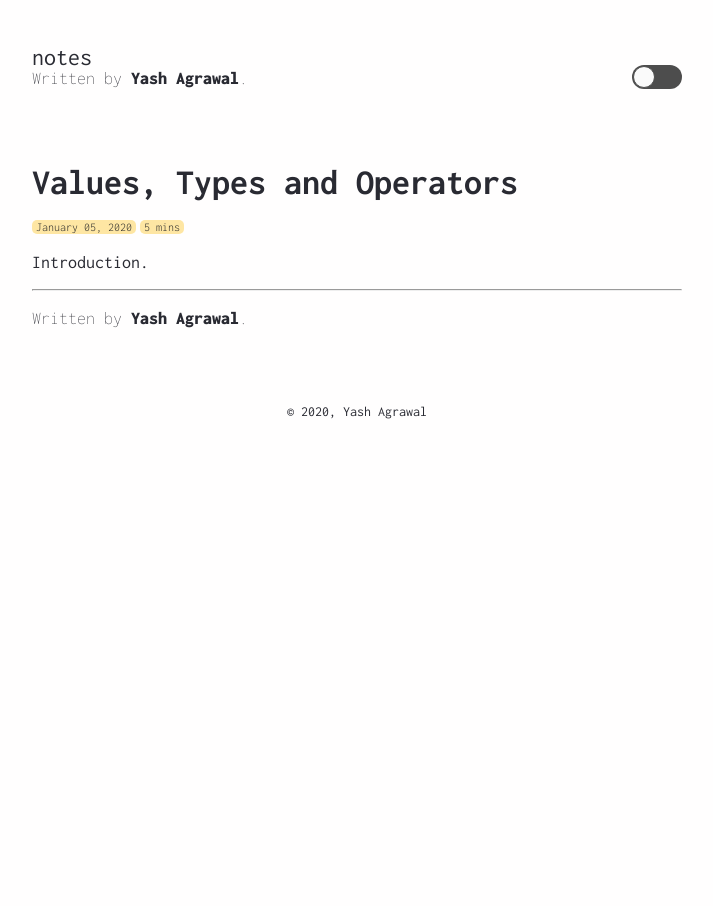
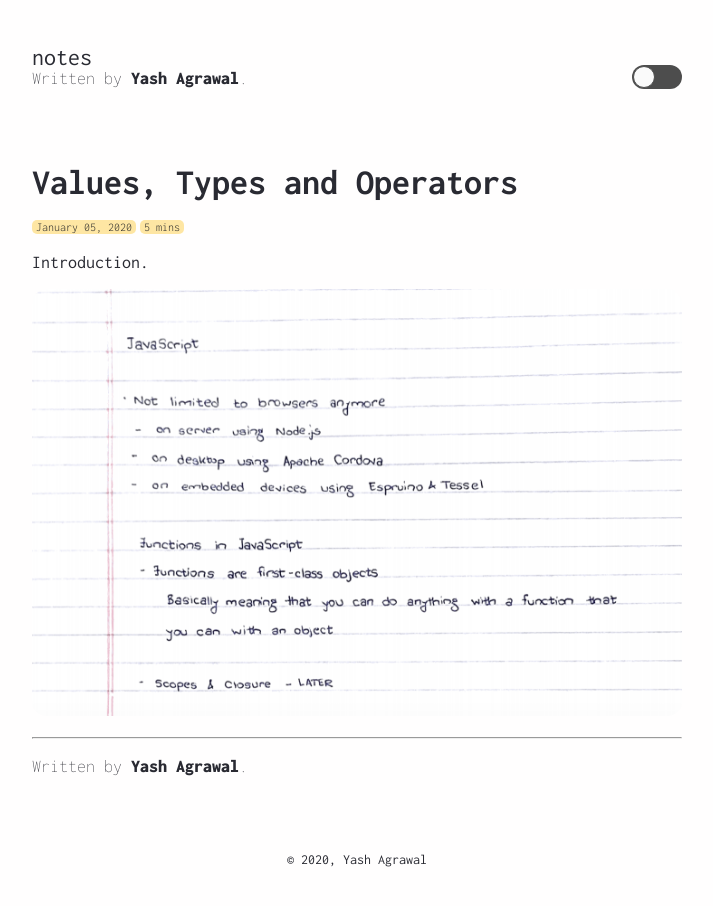
Before and after one commit to yagrawl/notebook, a Gatsby site: page /values-types-and-operators in a window 1280 px wide. Shown: the whole page, without its empty margins (283-996 px from the left). Before the commit the page ends 800 px from the top, so only its background shows below. Built offline with nearby package versions, Linux system fonts and the light colour scheme; Gatsby itself is replaced by a stand-in of ours.

Commit message:
add a sample image

```diff
--- a/content/posts/2020-01-05-values-types-and-operators-eloquent-javascript.md
+++ b/content/posts/2020-01-05-values-types-and-operators-eloquent-javascript.md
@@ -9,3 +9,5 @@ path: /values-types-and-operators
 ---
 
 Introduction.
+
+![Sample Image](../images/2020-01-05-values-types-and-operators-eloquent-javascript/image1.png)
```
Also changed, not shown: content/images/2020-01-05-values-types-and-operators-eloquent-javascript/image1.png (added).
